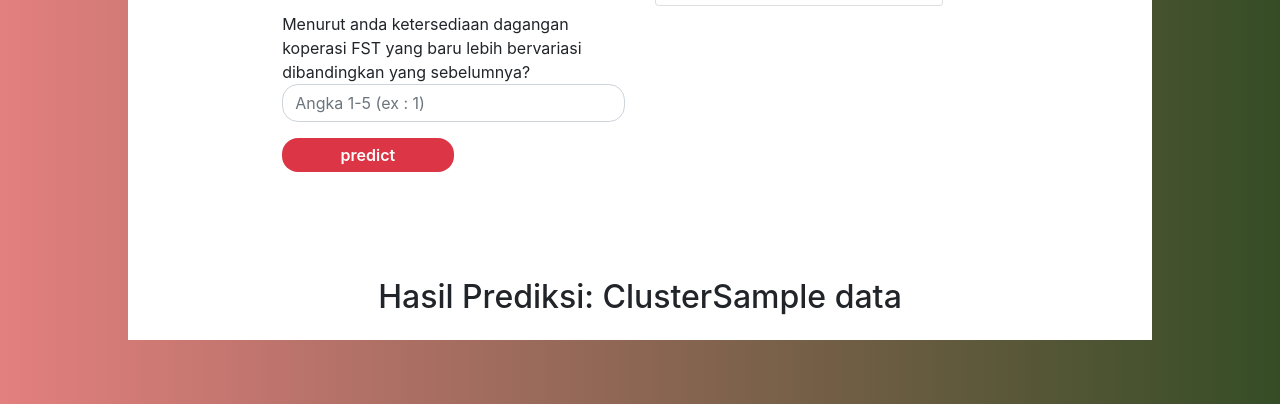
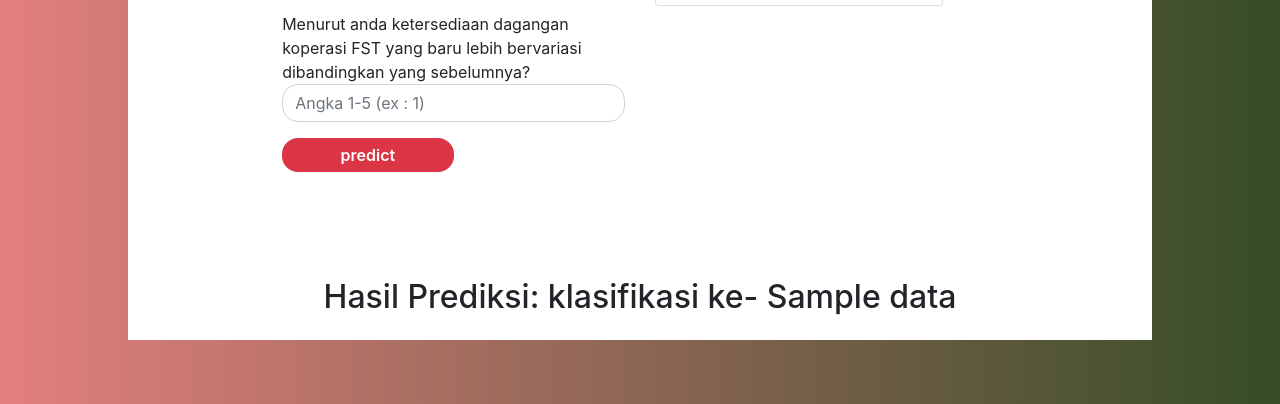
Before and after one commit to safranatha/Kopearasi-FST-predict, a Flask app: template templates/Main.html in a window 1280 px wide. Shown: the part 564-968 px from the top of the page. Run offline with Flask 3, Linux system fonts and the light colour scheme; the template is opened without the code that fills it: most values are stand-ins (such as "Sample title", 1, 10 or a date in 2020); parts of the project's set-up code (start-up, migrations or seed data) failed here and were passed over; some libraries are stand-ins or nearby versions.

Commit message:
edit html

```diff
--- a/templates/Main.html
+++ b/templates/Main.html
@@ -50,7 +50,7 @@
             </div>
         </form>
         <div style="text-align: center;" class="pb-3">
-           <h2>Hasil Prediksi: Cluster{{data}}</h2>
+           <h2>Hasil Prediksi: klasifikasi ke- {{data}}</h2>
         </div>
     </div>
 <script src="//maxcdn.bootstrapcdn.com/bootstrap/4.1.1/js/bootstrap.min.js"></script>
```
